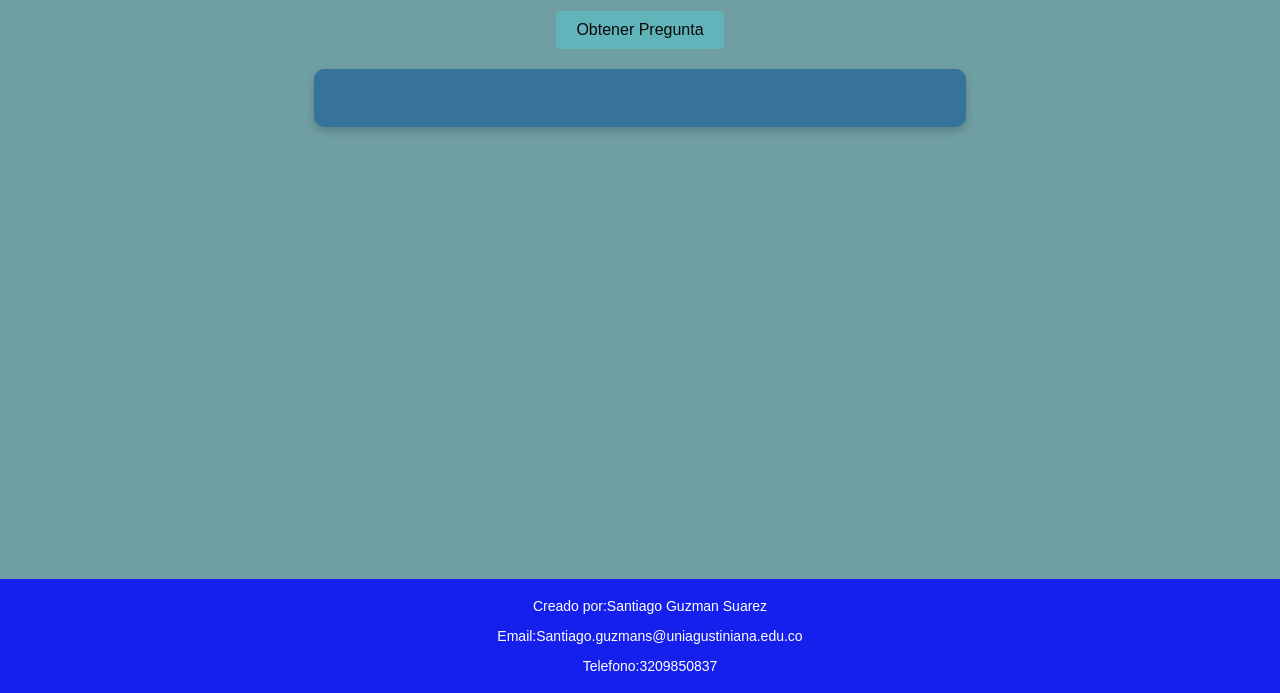
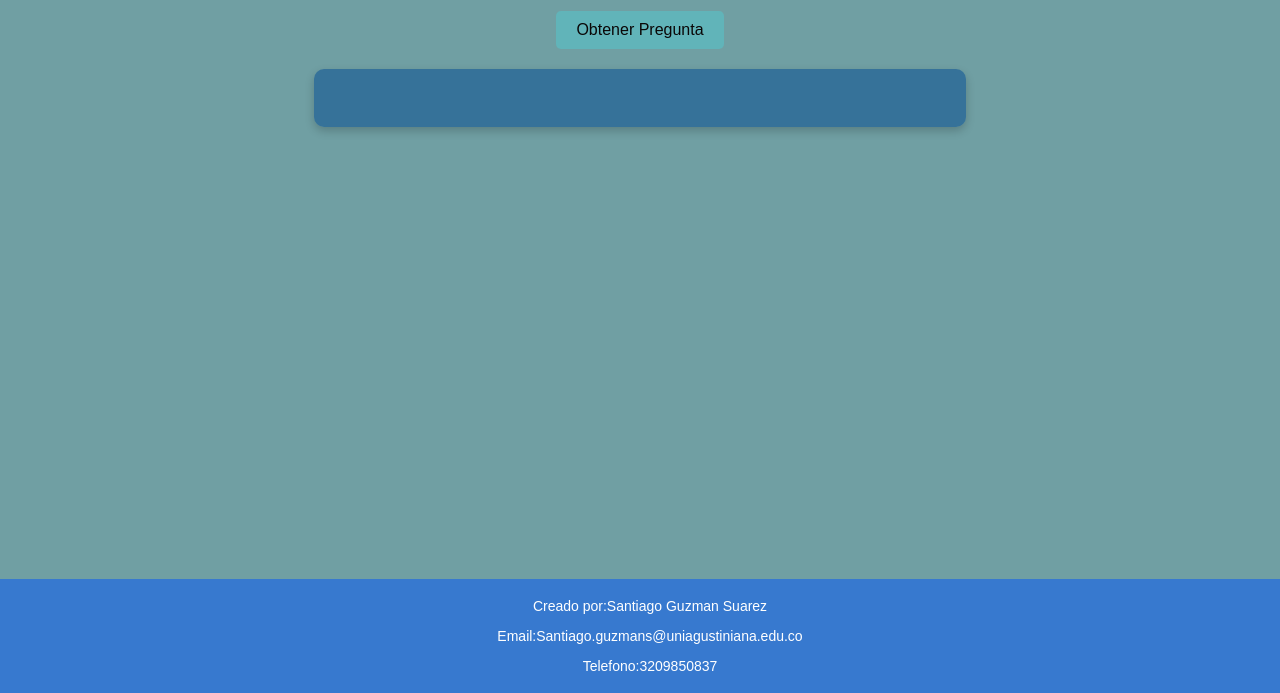
Before and after one commit to Sanguzsua/Sanguzsua.github.io., a plain HTML site: page index.html in a window 1280 px wide. Shown: the part 107-800 px from the top of the page. Drawn offline with Linux system fonts and the light colour scheme.

Commit message:
Update trivia.css

```diff
--- a/trivia.css
+++ b/trivia.css
@@ -63,7 +63,7 @@ footer {
     bottom: 0;
     left: 0;
     width: 100%;
-    background-color: rgba(0, 0, 255, 0.8); /* Azul con transparencia */
+    background-color:#3779cf; /* Azul con transparencia */
     color: white;
     text-align: center;
     padding: 5px 10px;
```
